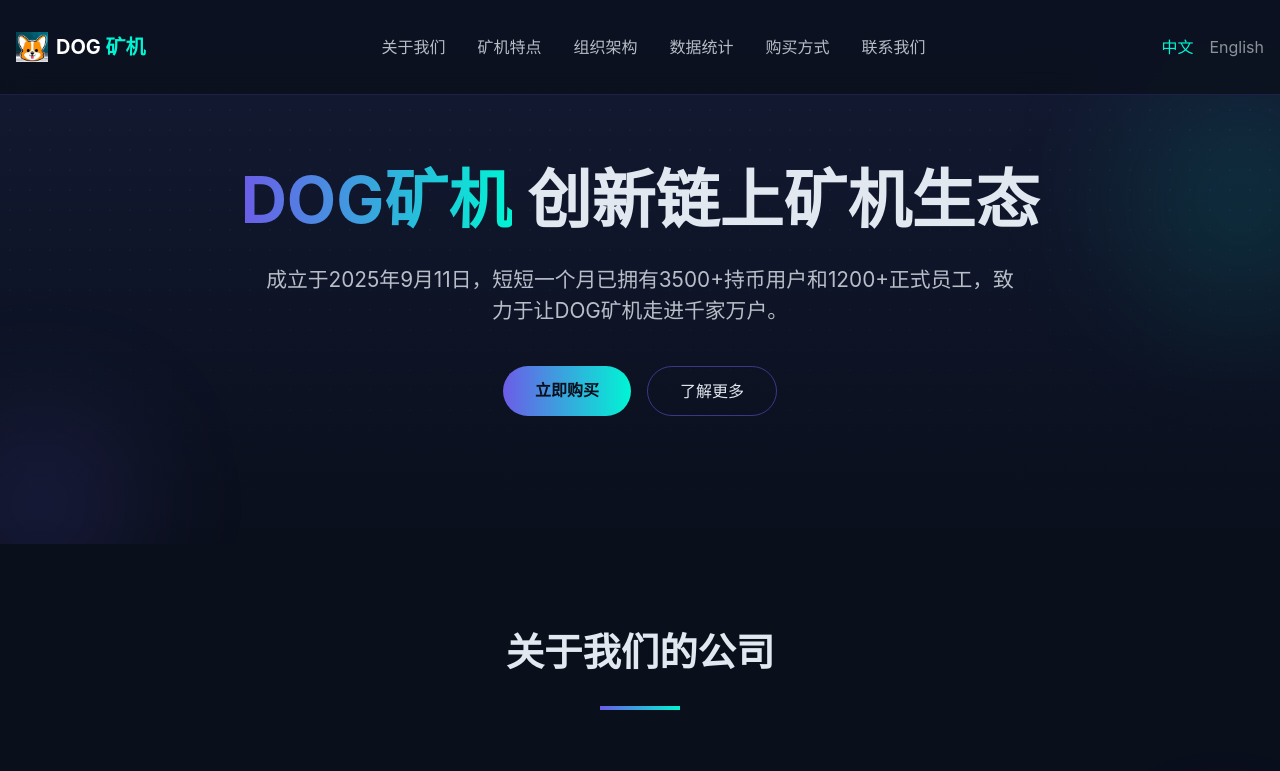
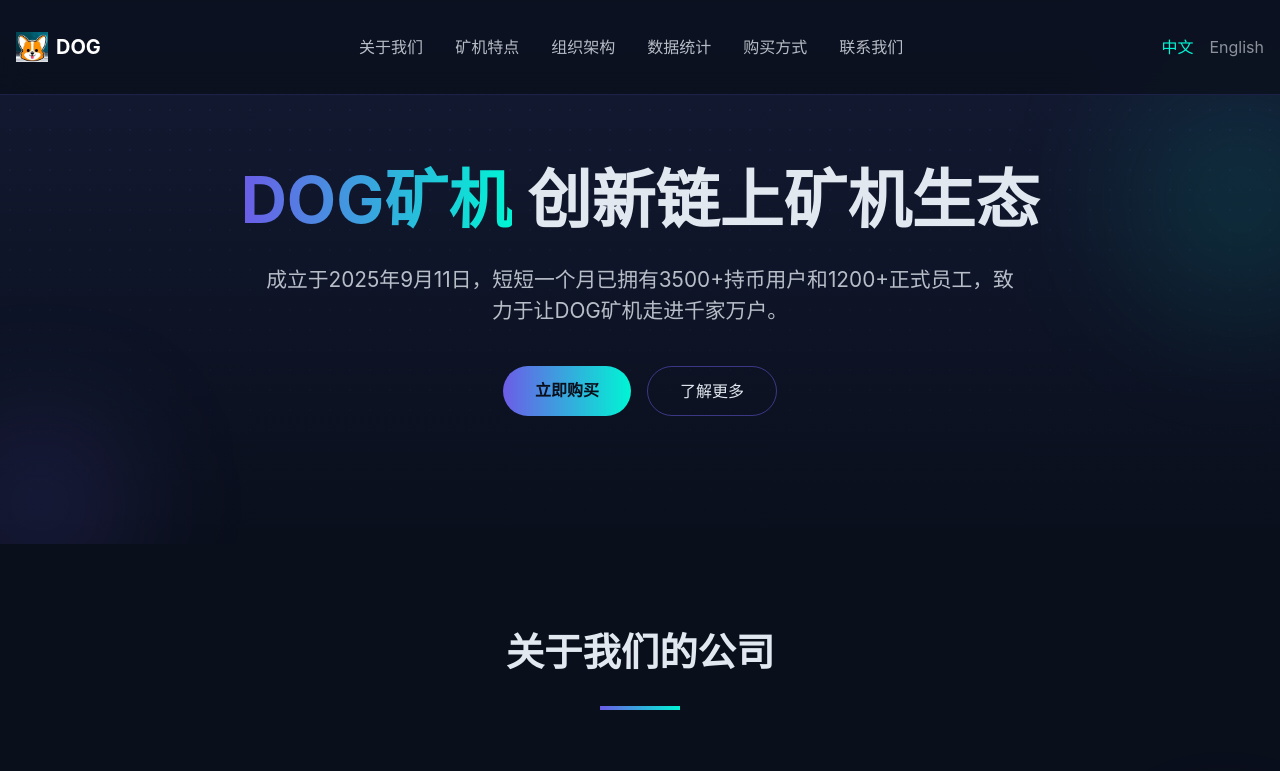
Before and after one commit to linlin520132/dogio, a plain HTML site: page index.html in a window 1280 px wide. Shown: the top 771 px of the page. Drawn offline with nearby package versions, Linux system fonts and the light colour scheme.

Commit message:
Update index.html
v1.0.007

```diff
--- a/index.html
+++ b/index.html
@@ -63,7 +63,7 @@
                     <i class="fa fa-paw text-darker text-xl font-bold"></i>
                 </div> -->
                 <img src="./9CC7AD3CC2590115FAE5FF84D02BCD74.png" style="width: 32px;">
-                <span class="text-xl font-bold text-white">DOG <span class="text-secondary">矿机</span></span>
+                <span class="text-xl font-bold text-white">DOG <span class="text-secondary"></span></span>
             </div>
 
             <!-- 桌面导航 -->
```
